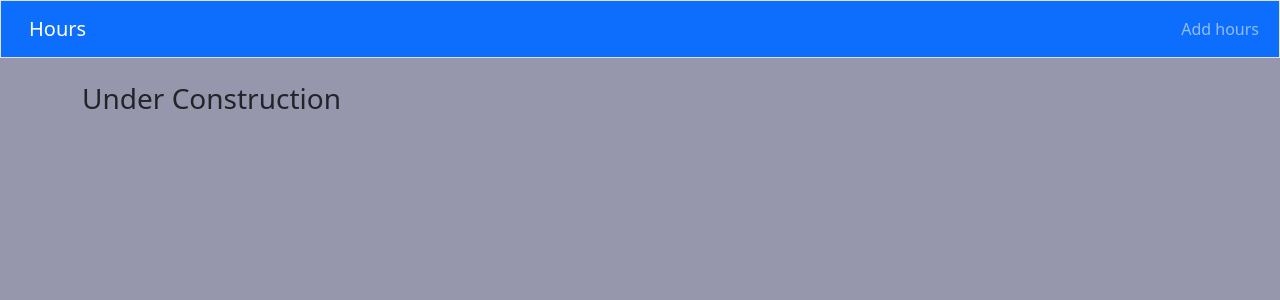
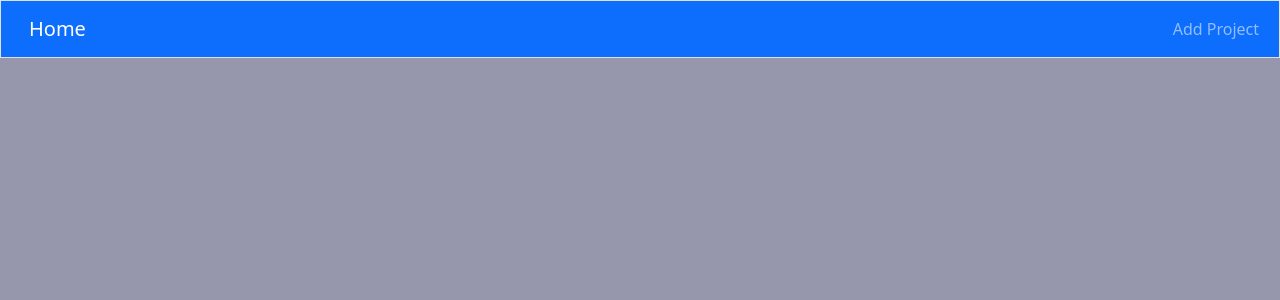
Before and after one commit to amyjprogrammer/dev_hours, a Django app: page / in a window 1280 px wide. Shown: the top 300 px of the page. Run offline with Django 3.2, Linux system fonts and the light colour scheme; some libraries are stand-ins or nearby versions.

Commit message:
Updating Models and naming for my project

```diff
--- a/hours/admin.py
+++ b/hours/admin.py
@@ -1,6 +1,7 @@
 from django.contrib import admin
 
 # Register your models here.
-from .models import HoursWorked
+from .models import ProjectWorked, TrackingHours
 
-admin.site.register(HoursWorked)
+admin.site.register(ProjectWorked)
+admin.site.register(TrackingHours)
--- a/hours/templates/hours/home.html
+++ b/hours/templates/hours/home.html
@@ -7,5 +7,13 @@
 {% endblock title %}
 
 {% block content %}
-  <h3>Under Construction</h3>
+{% if hours %}
+  <div class="card mb-4">
+    <div class="card-header">
+
+
+    </div>
+
+  </div>
+{% endif %}
 {% endblock content %}
--- a/hours/templates/hours/nav_bar.html
+++ b/hours/templates/hours/nav_bar.html
@@ -1,6 +1,6 @@
 <nav class="navbar navbar-expand-lg navbar-dark bg-primary mb-4 border">
   <div class="container-fluid">
-  <a class="navbar-brand ms-3" href="#">Hours</a>
+  <a class="navbar-brand ms-3" href="{% url 'hours:home' %}">Home</a>
   <button class="navbar-toggler" type="button" data-toggle="collapse" data-target="#navbarColor01" aria-controls="navbarColor01" aria-expanded="false" aria-label="Toggle navigation">
       <span class="navbar-toggler-icon"></span>
   </button>
@@ -11,7 +11,7 @@
     </ul>
     <ul class="navbar-nav flex-row flex-wrap ms-md-auto">
       <li>
-        <a class="nav-link" href="{% url 'hours:hours_worked' %}">Add hours</a>
+        <a class="nav-link" href="{% url 'hours:project_worked' %}">Add Project</a>
       </li>
 
 
--- a/hours/urls.py
+++ b/hours/urls.py
@@ -6,6 +6,6 @@ app_name = 'hours'
 
 urlpatterns = [
     path('', views.home, name='home',),
-    path('hours-worked/', views.hours_worked, name='hours_worked',),
-    path('updating-hours-worked/<int:hours_id>/', views.updating_hours_worked, name='updating_hours_worked',),
+    path('project-worked/', views.project_worked, name='project_worked',),
+    path('updating-project-worked/<int:project_id>/', views.updating_project_worked, name='updating_project_worked',),
 ]
--- a/hours/views.py
+++ b/hours/views.py
@@ -1,43 +1,43 @@
 from django.shortcuts import render, redirect, get_object_or_404
 from django.contrib import messages
 
-from .models import HoursWorked
-from .forms import HoursWorkedForm
+from .models import ProjectWorked, TrackingHours
+from .forms import ProjectWorkedForm, TrackingHoursForm
 
 """Home view"""
 def home(request):
-    hours = HoursWorked.objects.all().order_by('-date_added')
-    context= {'hours': hours}
+    project = ProjectWorked.objects.all()
+    context= {'project': project}
     return render(request, 'hours/home.html', context)
 
-def hours_worked(request):
+def project_worked(request):
     """adding a form"""
     if request.method != "POST":
         #blank form
-        form = HoursWorkedForm()
+        form = ProjectWorkedForm()
     else:
-        form = HoursWorkedForm(request.POST)
+        form = ProjectWorkedForm(request.POST)
         if form.is_valid():
             form.save()
             return redirect('hours:home')
 
     context = {'form': form}
-    return render(request,'hours/hours_worked.html', context)
+    return render(request,'hours/project_worked.html', context)
 
-def updating_hours_worked(request, hours_id):
-    hours = get_object_or_404(HoursWorked, id=hours_id)
+def updating_project_worked(request, project_id):
+    project = get_object_or_404(ProjectWorked, id=project_id)
     if request.method != "POST":
         #show hours_worked info
-        form = HoursWorkedForm(instance=hours)
+        form = ProjectWorkedForm(instance=project)
 
     else:
         #updating info
-        form = HoursWorkedForm(request.POST, instance=hours)
+        form = ProjectWorkedForm(request.POST, instance=project)
 
         if form.is_valid():
             form.save()
             messages.success(request, f'You have updated the information.')
             return redirect('hours:home')
 
-    context = {'hours': hours, 'form': form}
-    return render(request, 'hours/updating_hours_worked.html', context)
+    context = {'project': project, 'form': form}
+    return render(request, 'hours/updating_project_worked.html', context)
```
Also changed, not shown: hours/forms.py (+8 -3 lines), hours/models.py (+11 -5 lines), hours/templates/hours/project_worked.html (renamed from hours/templates/hours/updating_hours_worked.html, +5 -4 lines), hours/templates/hours/updating_project_worked.html (renamed from hours/templates/hours/hours_worked.html, +4 -5 lines), hours/migrations/0001_initial.py.
